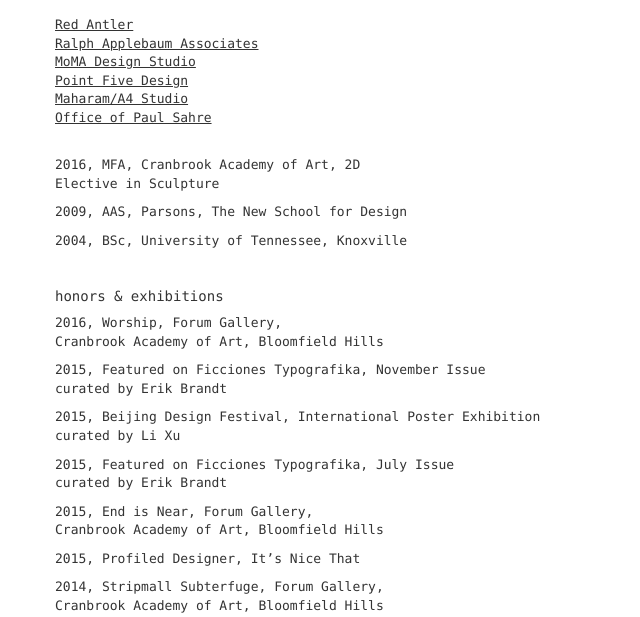
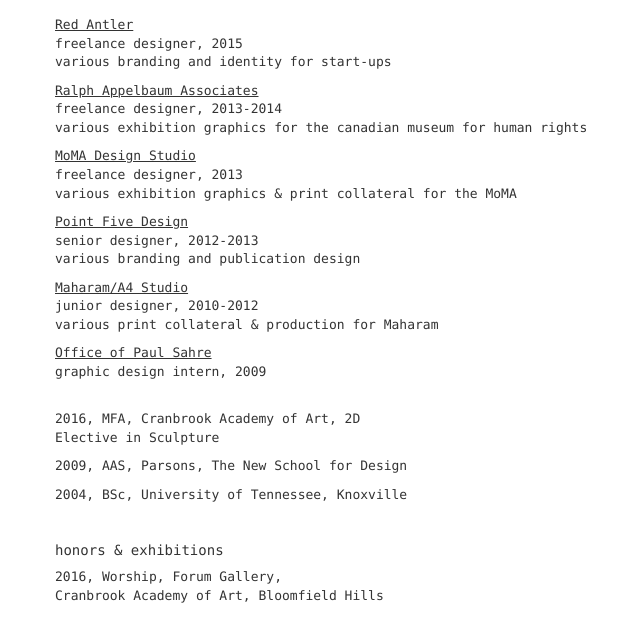
Before and after one commit to ConnectedCat/vasunportfolio, a PHP site: page /about.php in a window 1280 px wide. Shown: the part 124-741 px from the top of the page, without its empty margins (15-655 px from the left). Run offline with PHP 8.4, Linux system fonts and the light colour scheme; some libraries are stand-ins or nearby versions.

Commit message:
Imge replaced, updated CV, spelling corrections

```diff
--- a/about.php
+++ b/about.php
@@ -5,13 +5,29 @@
         <div class="row">
           <div class="col-md-10">
 
+            <p><a href="http://redantler.com/" target="_blank">Red Antler</a><br/>
+                freelance designer, 2015<br/>
+                various branding and identity for start-ups
+            </p>
+            <p><a href="http://www.raany.com" target="_blank">Ralph Appelbaum Associates</a><br/>
+              freelance designer, 2013-2014<br/>
+              various exhibition graphics for the canadian museum for human rights
+            </p>
+            <p><a href="http://momadesignstudio.org" target="_blank">MoMA Design Studio</a><br/>
+              freelance designer, 2013<br/>
+              various exhibition graphics &amp; print collateral for the MoMA
+            </p>
+            <p><a href="http://point5.com" target="_blank">Point Five Design</a><br/>
+              senior designer, 2012-2013<br/>
+              various branding and publication design
+            </p>
+            <p><a href="http://maharam.com" target="_blank">Maharam/A4 Studio</a><br/>
+              junior designer, 2010-2012<br/>
+              various print collateral &amp; production for Maharam
+            </p>
             <p>
-              <a href="http://redantler.com/" target="_blank">Red Antler</a><br>
-              <a href="http://www.raany.com" target="_blank">Ralph Applebaum Associates</a><br>
-              <a href="http://momadesignstudio.org" target="_blank">MoMA Design Studio</a><br>
-              <a href="http://point5.com" target="_blank">Point Five Design</a><br>
-              <a href="http://maharam.com" target="_blank">Maharam/A4 Studio</a><br>
-              <a href="http://paulsahre.com" target="_blank">Office of Paul Sahre</a>
+              <a href="http://paulsahre.com" target="_blank">Office of Paul Sahre</a><br/>
+              graphic design intern, 2009
             </p>
 
             <br/>
```
Also changed, not shown: projects/scott/scott4.jpg.
